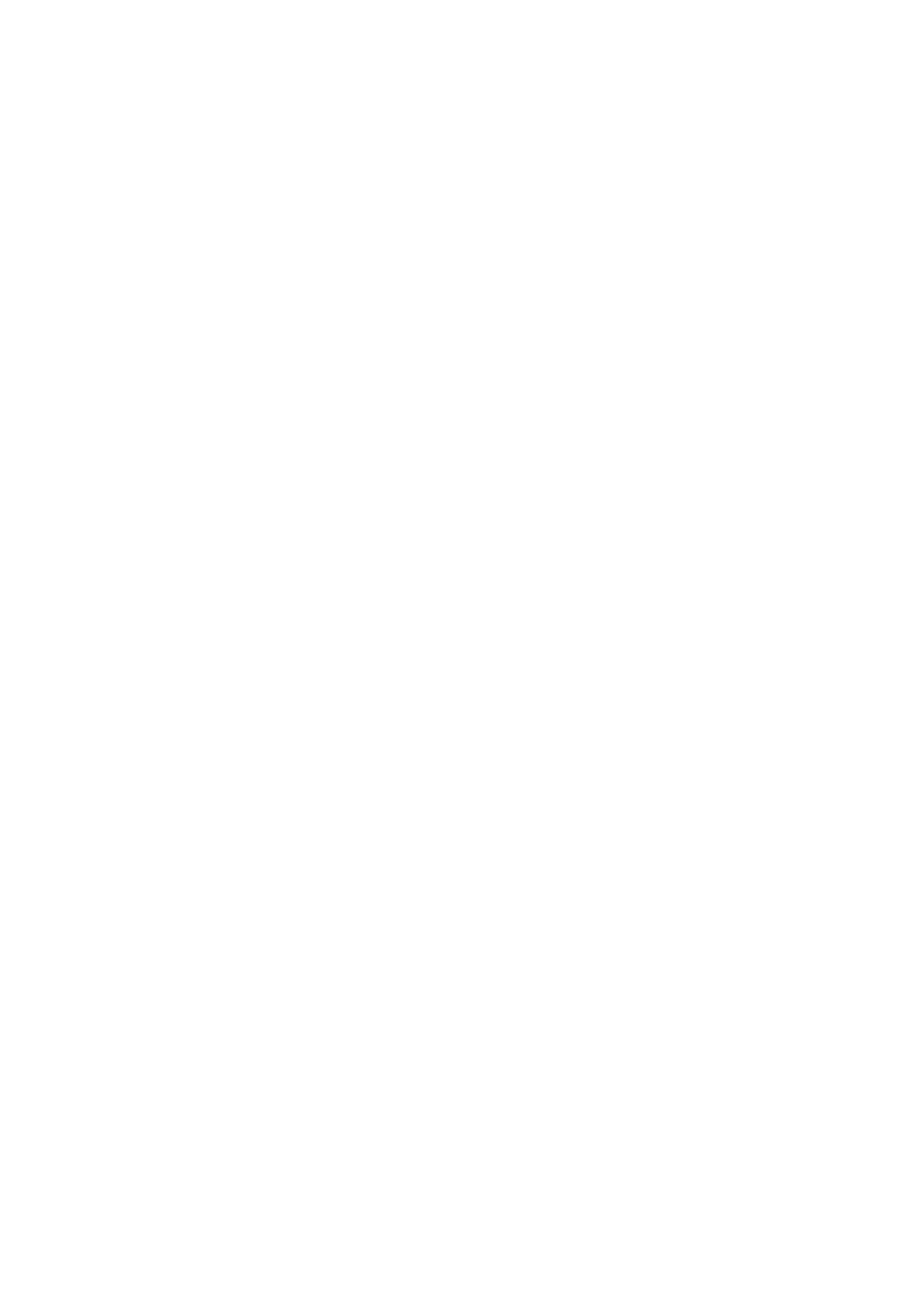
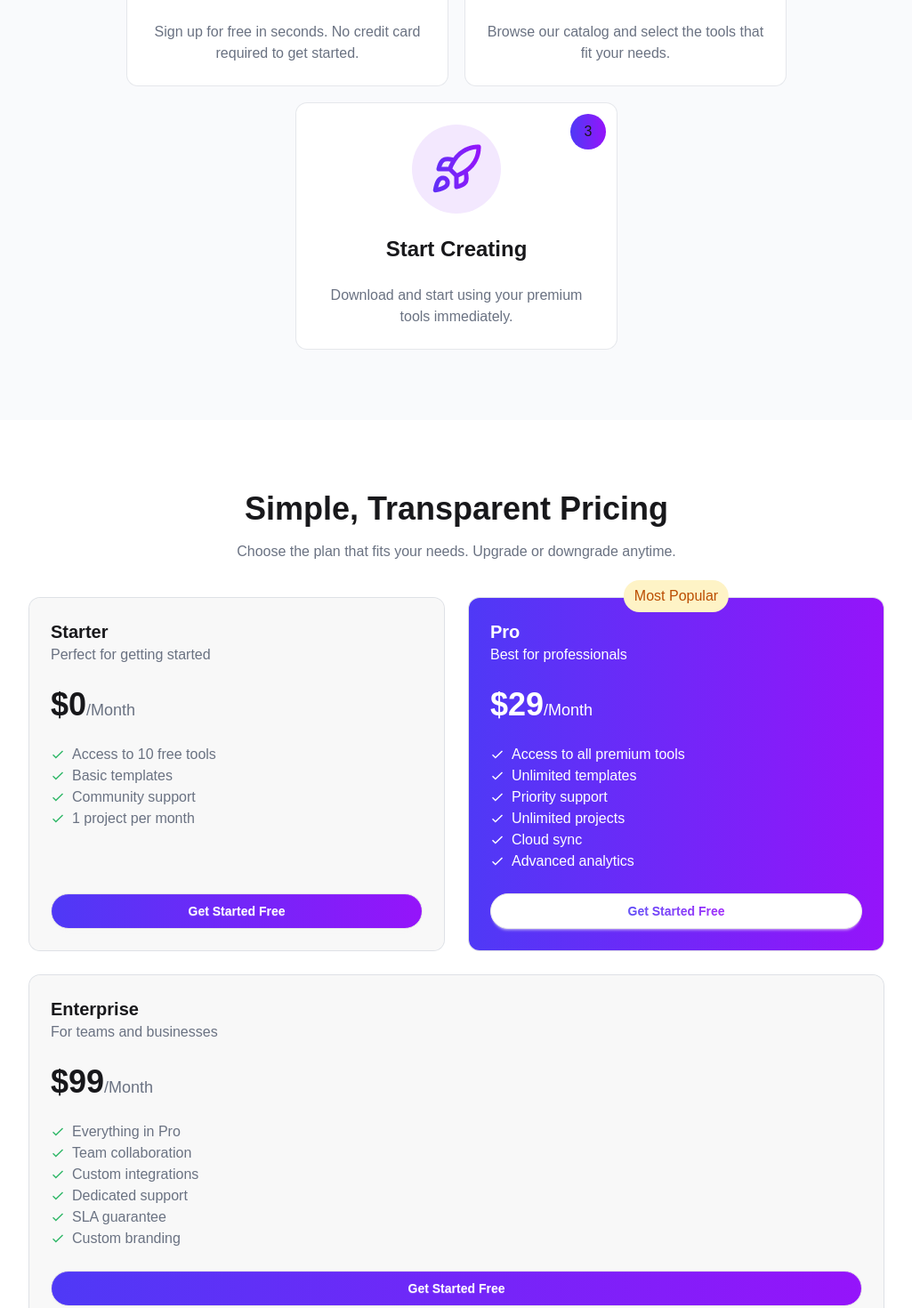
Before and after one commit to Kawsar37/digi-tools-platform, a React (Vite) app: page / in a window 1280 px wide. Shown: the part 2900-4370 px from the top of the page at 89% size, without its empty margins (127-1152 px from the left). Before the commit the page ends 2520 px from the top, so only its background shows below. Built offline with nearby package versions, Linux system fonts and the light colour scheme.

Commit message:
step and price section done

```diff
--- a/src/App.jsx
+++ b/src/App.jsx
@@ -4,6 +4,8 @@ import DigitalTools from "./components/digital-tools/DigitalTools";
 import Hero from "./components/hero/Hero";
 import DaisyNav from "./components/navbar/DaisyNav";
 import Navbar from "./components/navbar/Navbar";
+import Steps from "./components/steps/Steps";
+import Pricing from "./components/pricing/Pricing";
 
 function App() {
   const [cartItems, setCartItems] = useState([]);
@@ -13,6 +15,8 @@ function App() {
       <DaisyNav cartItems={cartItems} />
       <Hero />
       <DigitalTools cartItems={cartItems} setCartItems={setCartItems} />
+      <Steps />
+      <Pricing />
     </>
   );
 }
--- /dev/null
+++ b/src/components/pricing/Pricing.jsx
@@ -0,0 +1,138 @@
+import React from "react";
+import { IoMdCheckmark } from "react-icons/io";
+
+export default function Pricing() {
+  return (
+    <div className="container text-center mb-30!">
+      <div>
+        <h2 className="font-semibold text-4xl">Simple, Transparent Pricing</h2>
+        <p className="text-gray-500 mt-4 mb-10">
+          Choose the plan that fits your needs. Upgrade or downgrade anytime.
+        </p>
+      </div>
+      <div className="text-left flex gap-7 flex-wrap justify-between">
+        <div className="flex flex-col gap-6 ring-1 ring-gray-300/70 rounded-xl p-6 bg-[#F2F2F2]/50 flex-1 min-w-90">
+          <div>
+            <h6 className="font-semibold text-xl">Starter</h6>
+            <p className="text-gray-500">Perfect for getting started</p>
+          </div>
+          <div>
+            <p>
+              <span className="font-semibold text-4xl">$0</span>
+              <span className="text-gray-500 text-lg">/Month</span>
+            </p>
+          </div>
+          <ul className="text-gray-500">
+            <li className="flex gap-2 items-center">
+              <IoMdCheckmark color="#30B868" />
+              Access to 10 free tools
+            </li>
+            <li className="flex gap-2 items-center">
+              <IoMdCheckmark color="#30B868" />
+              Basic templates
+            </li>
+            <li className="flex gap-2 items-center">
+              <IoMdCheckmark color="#30B868" />
+              Community support
+            </li>
+            <li className="flex gap-2 items-center">
+              <IoMdCheckmark color="#30B868" />1 project per month
+            </li>
+          </ul>
+          <button className="p-bg btn rounded-full text-white mt-auto">
+            Get Started Free
+          </button>
+        </div>
+
+        <div className="flex flex-col gap-6 ring-1 ring-gray-300/70 rounded-xl p-6 p-bg text-white flex-1 min-w-90 relative">
+          <p className="text-[#BB4D00] bg-[#FEF3C6] px-3 py-1.5 rounded-full max-w-max absolute left-1/2 -translate-1/2 -top-0.5">
+            Most Popular
+          </p>
+          <div>
+            <h6 className="font-semibold text-xl">Pro</h6>
+            <p className="text-white">Best for professionals</p>
+          </div>
+          <div>
+            <p>
+              <span className="font-semibold text-4xl">$29</span>
+              <span className="text-white text-lg">/Month</span>
+            </p>
+          </div>
+          <ul className="text-white">
+            <li className="flex gap-2 items-center">
+              <IoMdCheckmark color="white" />
+              Access to all premium tools
+            </li>
+            <li className="flex gap-2 items-center">
+              <IoMdCheckmark color="white" />
+              Unlimited templates
+            </li>
+            <li className="flex gap-2 items-center">
+              <IoMdCheckmark color="white" />
+              Priority support
+            </li>
+            <li className="flex gap-2 items-center">
+              <IoMdCheckmark color="white" />
+              Unlimited projects
+            </li>
+            <li className="flex gap-2 items-center">
+              <IoMdCheckmark color="white" />
+              Cloud sync
+            </li>
+            <li className="flex gap-2 items-center">
+              <IoMdCheckmark color="white" />
+              Advanced analytics
+            </li>
+          </ul>
+          <button className="btn rounded-full bg-white mt-auto">
+            <p className="p-bg bg-clip-text text-transparent p-bg">
+              Get Started Free
+            </p>
+          </button>
+        </div>
+
+        <div className="flex flex-col gap-6 ring-1 ring-gray-300/70 rounded-xl p-6 bg-[#F2F2F2]/50 flex-1 min-w-90">
+          <div>
+            <h6 className="font-semibold text-xl">Enterprise</h6>
+            <p className="text-gray-500">For teams and businesses</p>
+          </div>
+          <div>
+            <p>
+              <span className="font-semibold text-4xl">$99</span>
+              <span className="text-gray-500 text-lg">/Month</span>
+            </p>
+          </div>
+          <ul className="text-gray-500">
+            <li className="flex gap-2 items-center">
+              <IoMdCheckmark color="#30B868" />
+              Everything in Pro
+            </li>
+            <li className="flex gap-2 items-center">
+              <IoMdCheckmark color="#30B868" />
+              Team collaboration
+            </li>
+            <li className="flex gap-2 items-center">
+              <IoMdCheckmark color="#30B868" />
+              Custom integrations
+            </li>
+            <li className="flex gap-2 items-center">
+              <IoMdCheckmark color="#30B868" />
+              Dedicated support
+            </li>
+            <li className="flex gap-2 items-center">
+              <IoMdCheckmark color="#30B868" />
+              SLA guarantee
+            </li>
+            <li className="flex gap-2 items-center">
+              <IoMdCheckmark color="#30B868" />
+              Custom branding
+            </li>
+          </ul>
+          <button className="p-bg btn rounded-full text-white mt-auto">
+            Get Started Free
+          </button>
+        </div>
+      </div>
+    </div>
+  );
+}
--- /dev/null
+++ b/src/components/steps/StepCard.jsx
@@ -0,0 +1,18 @@
+import React from "react";
+
+export default function StepCard({ step }) {
+  console.log("step-card");
+  const { id, icon, type, text } = step;
+  return (
+    <div className="flex flex-col items-center max-w-90 bg-white ring-1 ring-gray-300/50 rounded-xl p-6 gap-6 relative">
+      <p className="h-10 w-10 flex items-center justify-center rounded-full p-bg self-baseline-last absolute top-3 right-3">
+        {id}
+      </p>
+      <div className="h-25 w-25 rounded-full bg-[#F3E8FE] flex items-center justify-center">
+        <img src={icon} />
+      </div>
+      <h3 className="font-semibold text-2xl">{type}</h3>
+      <p className="text-gray-500">{text}</p>
+    </div>
+  );
+}
--- /dev/null
+++ b/src/components/steps/Steps.jsx
@@ -0,0 +1,44 @@
+import React from "react";
+import userIcon from "../../assets/user.png";
+import packageIcon from "../../assets/package.png";
+import rocketIcon from "../../assets/rocket.png";
+import StepCard from "./StepCard";
+
+const stepCardInfo = [
+  {
+    id: 1,
+    icon: userIcon,
+    type: "Create Account",
+    text: "Sign up for free in seconds. No credit card required to get started.",
+  },
+  {
+    id: 2,
+    icon: packageIcon,
+    type: "Choose Products",
+    text: "Browse our catalog and select the tools that fit your needs.",
+  },
+  {
+    id: 3,
+    icon: rocketIcon,
+    type: "Start Creating",
+    text: "Download and start using your premium tools immediately.",
+  },
+];
+
+export default function Steps() {
+  return (
+    <div className="text-center bg-[#F9FAFC]">
+      <div className="container my-10! md:my-20! pb-20">
+        <h2 className="font-semibold text-4xl mb-4">Get Started in 3 Steps</h2>
+        <p className="text-[#627382] mb-10">
+          Start using premium digital tools in minutes, not hours.
+        </p>
+        <div className="flex flex-wrap gap-5 justify-center items-center">
+          {stepCardInfo.map((step) => (
+            <StepCard key={step.id} step={step} />
+          ))}
+        </div>
+      </div>
+    </div>
+  );
+}
```
